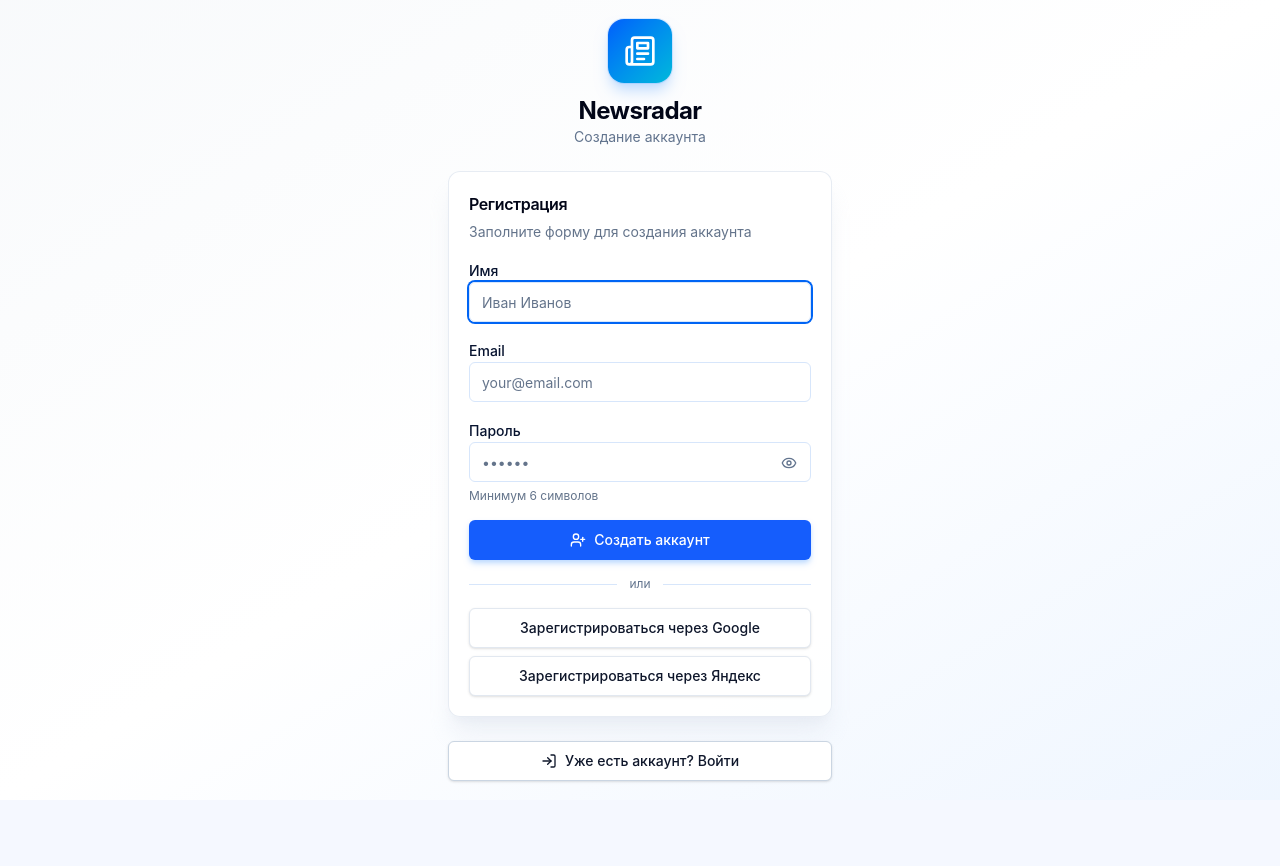
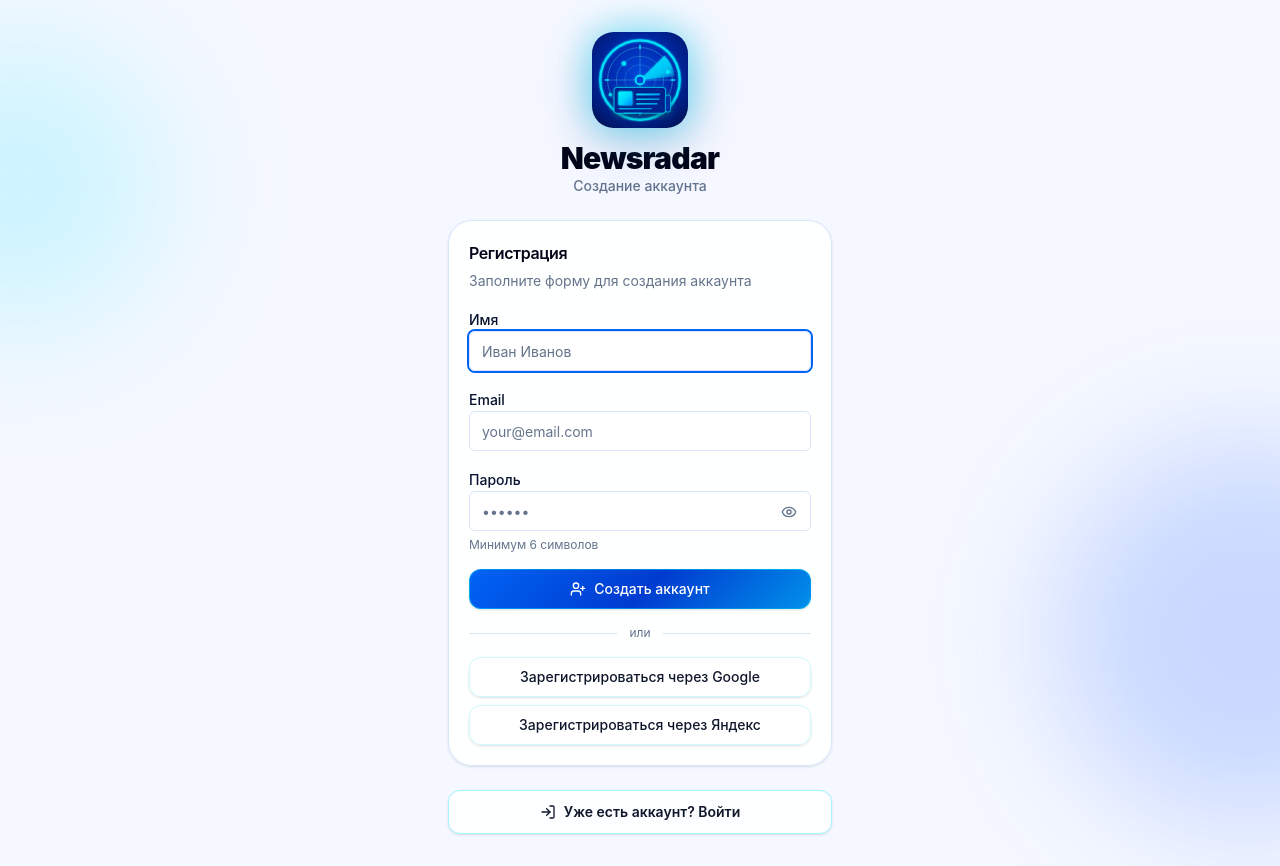
Before and after one commit to firstbeelancer/newsradar, a React (Vite) app in the folder packages/web/: page /register in a window 1280 px wide. Before the commit the page ends 800 px from the top, so only its background shows below. Built offline with nearby package versions, Linux system fonts and the light colour scheme.

Commit message:
Apply Newsradar brand icon to register screen

```diff
--- a/packages/web/src/features/auth/register-form.tsx
+++ b/packages/web/src/features/auth/register-form.tsx
@@ -1,11 +1,12 @@
 import { useState } from 'react';
 import { Link, useNavigate } from '@tanstack/react-router';
 import { useAuthStore } from '@shared/stores/auth-store';
+import { NEWSRADAR_ICON_SRC } from '@shared/brand/newsradar-icon';
 import { Button } from '@shared/ui/button';
 import { Input } from '@shared/ui/input';
 import { Card, CardContent, CardDescription, CardHeader, CardTitle } from '@shared/ui/card';
 import { Separator } from '@shared/ui/separator';
-import { AlertCircle, Eye, EyeOff, LogIn, Newspaper, UserPlus } from 'lucide-react';
+import { AlertCircle, Eye, EyeOff, LogIn, UserPlus } from 'lucide-react';
 
 export function RegisterForm() {
   const navigate = useNavigate();
@@ -18,21 +19,12 @@
 
   const validate = () => {
     const errors: Record<string, string> = {};
-    if (!name.trim()) {
-      errors.name = 'Введите имя';
-    } else if (name.trim().length < 2) {
-      errors.name = 'Минимум 2 символа';
-    }
-    if (!email.trim()) {
-      errors.email = 'Введите email';
-    } else if (!/^[^\s@]+@[^\s@]+\.[^\s@]+$/.test(email)) {
-      errors.email = 'Некорректный email';
-    }
-    if (!password) {
-      errors.password = 'Введите пароль';
-    } else if (password.length < 6) {
-      errors.password = 'Минимум 6 символов';
-    }
+    if (!name.trim()) errors.name = 'Введите имя';
+    else if (name.trim().length < 2) errors.name = 'Минимум 2 символа';
+    if (!email.trim()) errors.email = 'Введите email';
+    else if (!/^[^\s@]+@[^\s@]+\.[^\s@]+$/.test(email)) errors.email = 'Некорректный email';
+    if (!password) errors.password = 'Введите пароль';
+    else if (password.length < 6) errors.password = 'Минимум 6 символов';
     setValidationErrors(errors);
     return Object.keys(errors).length === 0;
   };
@@ -50,19 +42,22 @@
   };
 
   return (
-    <div className="flex min-h-[100dvh] items-center justify-center bg-gradient-to-br from-slate-50 via-white to-blue-50 p-4">
+    <div className="relative flex min-h-[100dvh] items-center justify-center overflow-hidden px-4 py-8">
+      <div className="pointer-events-none absolute -left-32 top-10 h-72 w-72 rounded-full bg-cyan-300/25 blur-3xl" />
+      <div className="pointer-events-none absolute -right-40 bottom-10 h-96 w-96 rounded-full bg-blue-600/20 blur-3xl" />
       <div className="w-full max-w-sm space-y-6">
         <div className="flex flex-col items-center gap-3">
-          <div className="flex h-16 w-16 items-center justify-center rounded-2xl bg-gradient-to-br from-blue-600 to-cyan-500 text-white shadow-lg shadow-blue-200 ring-1 ring-blue-400/20">
-            <Newspaper className="h-8 w-8" />
+          <div className="relative flex h-24 w-24 items-center justify-center rounded-[1.7rem] nr-glow-hover">
+            <span className="absolute inset-1 rounded-[1.55rem] bg-cyan-300/20 blur-xl" />
+            <img src={NEWSRADAR_ICON_SRC} alt="Newsradar" className="relative h-full w-full object-contain nr-icon-orb" />
           </div>
           <div className="text-center">
-            <h1 className="text-2xl font-bold tracking-tight text-slate-950">Newsradar</h1>
-            <p className="text-sm text-slate-500">Создание аккаунта</p>
+            <h1 className="text-3xl font-black tracking-tight text-slate-950">Newsradar</h1>
+            <p className="text-sm font-medium text-slate-500">Создание аккаунта</p>
           </div>
         </div>
 
-        <Card className="border-slate-200/80 shadow-xl shadow-slate-200/60">
+        <Card className="nr-neomorph rounded-3xl">
           <CardHeader className="pb-4">
             <CardTitle className="text-base text-slate-950">Регистрация</CardTitle>
             <CardDescription>Заполните форму для создания аккаунта</CardDescription>
@@ -70,96 +65,35 @@
           <CardContent className="space-y-4">
             <form onSubmit={handleSubmit} className="space-y-4">
               {error && (
-                <div role="alert" className="flex items-start gap-2 rounded-lg border border-red-200 bg-red-50 p-3 text-sm font-medium text-red-700">
+                <div role="alert" className="flex items-start gap-2 rounded-xl border border-red-200 bg-red-50/95 p-3 text-sm font-medium text-red-700 shadow-sm">
                   <AlertCircle className="mt-0.5 h-4 w-4 shrink-0" />
                   <span>{error}</span>
                 </div>
               )}
-              <Input
-                id="name"
-                type="text"
-                label="Имя"
-                placeholder="Иван Иванов"
-                value={name}
-                onChange={(e) => {
-                  setName(e.target.value);
-                  if (validationErrors.name) setValidationErrors((p) => ({ ...p, name: '' }));
-                }}
-                error={validationErrors.name}
-                autoComplete="name"
-                autoFocus
-              />
-              <Input
-                id="email"
-                type="email"
-                label="Email"
-                placeholder="your@email.com"
-                value={email}
-                onChange={(e) => {
-                  setEmail(e.target.value);
-                  if (validationErrors.email) setValidationErrors((p) => ({ ...p, email: '' }));
-                }}
-                error={validationErrors.email}
-                autoComplete="email"
-              />
+              <Input id="name" type="text" label="Имя" placeholder="Иван Иванов" value={name} onChange={(e) => { setName(e.target.value); if (validationErrors.name) setValidationErrors((p) => ({ ...p, name: '' })); }} error={validationErrors.name} autoComplete="name" autoFocus />
+              <Input id="email" type="email" label="Email" placeholder="your@email.com" value={email} onChange={(e) => { setEmail(e.target.value); if (validationErrors.email) setValidationErrors((p) => ({ ...p, email: '' })); }} error={validationErrors.email} autoComplete="email" />
               <div className="relative">
-                <Input
-                  id="password"
-                  type={showPassword ? 'text' : 'password'}
-                  label="Пароль"
-                  placeholder="••••••"
-                  value={password}
-                  onChange={(e) => {
-                    setPassword(e.target.value);
-                    if (validationErrors.password) setValidationErrors((p) => ({ ...p, password: '' }));
-                  }}
-                  error={validationErrors.password}
-                  autoComplete="new-password"
-                  helper="Минимум 6 символов"
-                  className="pr-10"
-                />
-                <button
-                  type="button"
-                  aria-label={showPassword ? 'Скрыть пароль' : 'Показать пароль'}
-                  className="absolute right-2 top-[31px] rounded-md p-1.5 text-slate-500 hover:bg-slate-100 hover:text-slate-900"
-                  onClick={() => setShowPassword((value) => !value)}
-                >
+                <Input id="password" type={showPassword ? 'text' : 'password'} label="Пароль" placeholder="••••••" value={password} onChange={(e) => { setPassword(e.target.value); if (validationErrors.password) setValidationErrors((p) => ({ ...p, password: '' })); }} error={validationErrors.password} autoComplete="new-password" helper="Минимум 6 символов" className="pr-10" />
+                <button type="button" aria-label={showPassword ? 'Скрыть пароль' : 'Показать пароль'} className="absolute right-2 top-[31px] rounded-lg p-1.5 text-slate-500 transition-colors hover:bg-cyan-50 hover:text-blue-700" onClick={() => setShowPassword((value) => !value)}>
                   {showPassword ? <EyeOff className="h-4 w-4" /> : <Eye className="h-4 w-4" />}
                 </button>
               </div>
-              <Button type="submit" variant="primary" className="w-full bg-blue-600 text-white hover:bg-blue-700 shadow-md shadow-blue-200" loading={isLoading}>
+              <Button type="submit" variant="primary" className="nr-brand-button w-full rounded-xl" loading={isLoading}>
                 <UserPlus className="h-4 w-4" />
                 Создать аккаунт
               </Button>
             </form>
 
-            <div className="flex items-center gap-3">
-              <Separator className="flex-1" />
-              <span className="text-xs text-slate-500">или</span>
-              <Separator className="flex-1" />
-            </div>
+            <div className="flex items-center gap-3"><Separator className="flex-1" /><span className="text-xs text-slate-500">или</span><Separator className="flex-1" /></div>
 
             <div className="grid gap-2">
-              <a
-                href="/api/v1/auth/google"
-                className="inline-flex h-10 items-center justify-center gap-2 rounded-md border border-slate-200 bg-white px-4 text-sm font-medium text-slate-900 shadow-sm transition-colors hover:bg-slate-50"
-              >
-                Зарегистрироваться через Google
-              </a>
-              <a
-                href="/api/v1/auth/yandex"
-                className="inline-flex h-10 items-center justify-center gap-2 rounded-md border border-slate-200 bg-white px-4 text-sm font-medium text-slate-900 shadow-sm transition-colors hover:bg-slate-50"
-              >
-                Зарегистрироваться через Яндекс
-              </a>
+              <a href="/api/v1/auth/google" className="inline-flex h-10 items-center justify-center gap-2 rounded-xl border border-cyan-100 bg-white/80 px-4 text-sm font-medium text-slate-900 shadow-sm transition-all hover:-translate-y-0.5 hover:border-cyan-300 hover:bg-white hover:shadow-cyan-100">Зарегистрироваться через Google</a>
+              <a href="/api/v1/auth/yandex" className="inline-flex h-10 items-center justify-center gap-2 rounded-xl border border-cyan-100 bg-white/80 px-4 text-sm font-medium text-slate-900 shadow-sm transition-all hover:-translate-y-0.5 hover:border-cyan-300 hover:bg-white hover:shadow-cyan-100">Зарегистрироваться через Яндекс</a>
             </div>
           </CardContent>
         </Card>
 
-        <Link
-          to="/login"
-          className="inline-flex h-10 w-full items-center justify-center gap-2 rounded-md border border-slate-300 bg-white px-4 text-sm font-medium text-slate-900 shadow-sm transition-colors hover:bg-slate-50"
-        >
+        <Link to="/login" className="inline-flex h-11 w-full items-center justify-center gap-2 rounded-xl border border-cyan-200 bg-white/80 px-4 text-sm font-semibold text-slate-900 shadow-sm transition-all hover:-translate-y-0.5 hover:border-cyan-400 hover:bg-white hover:shadow-lg hover:shadow-cyan-100">
           <LogIn className="h-4 w-4" />
           Уже есть аккаунт? Войти
         </Link>
```
